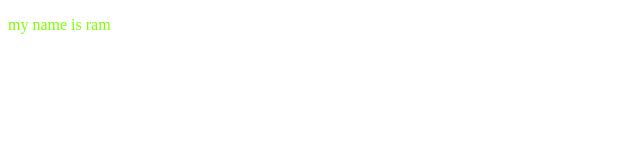
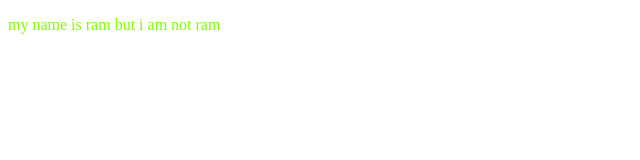
Before and after one commit to Hrushikesh295/localrepo, a plain HTML site: page index.html in a window 1280 px wide. Shown: the whole page, without its empty margins (0-640 px from the left). Drawn offline with Linux system fonts and the light colour scheme.

```diff
--- a/index.html
+++ b/index.html
@@ -8,7 +8,7 @@
 </head>
 <body>
    <p>
-    my name is ram
+    my name is ram but i am not ram
 </p>
 </body>
 </html>
```
